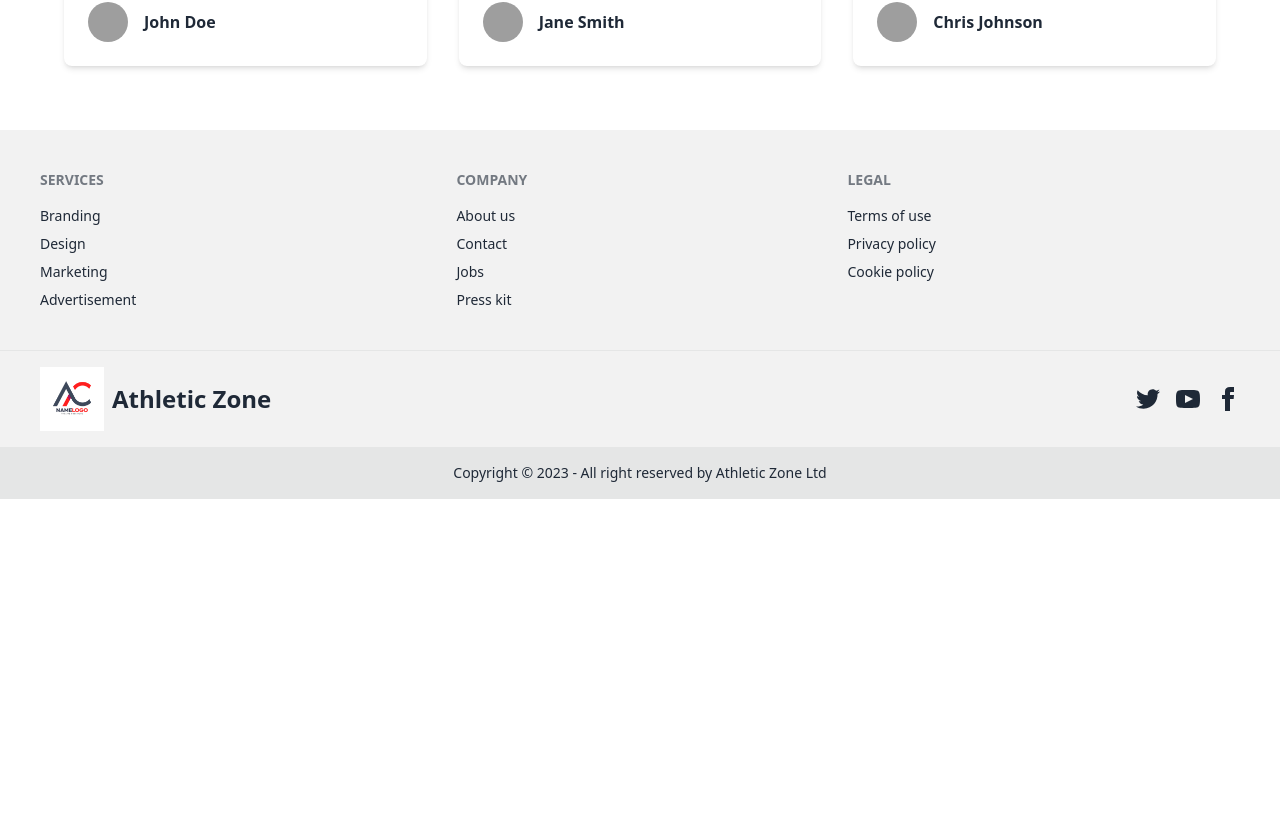
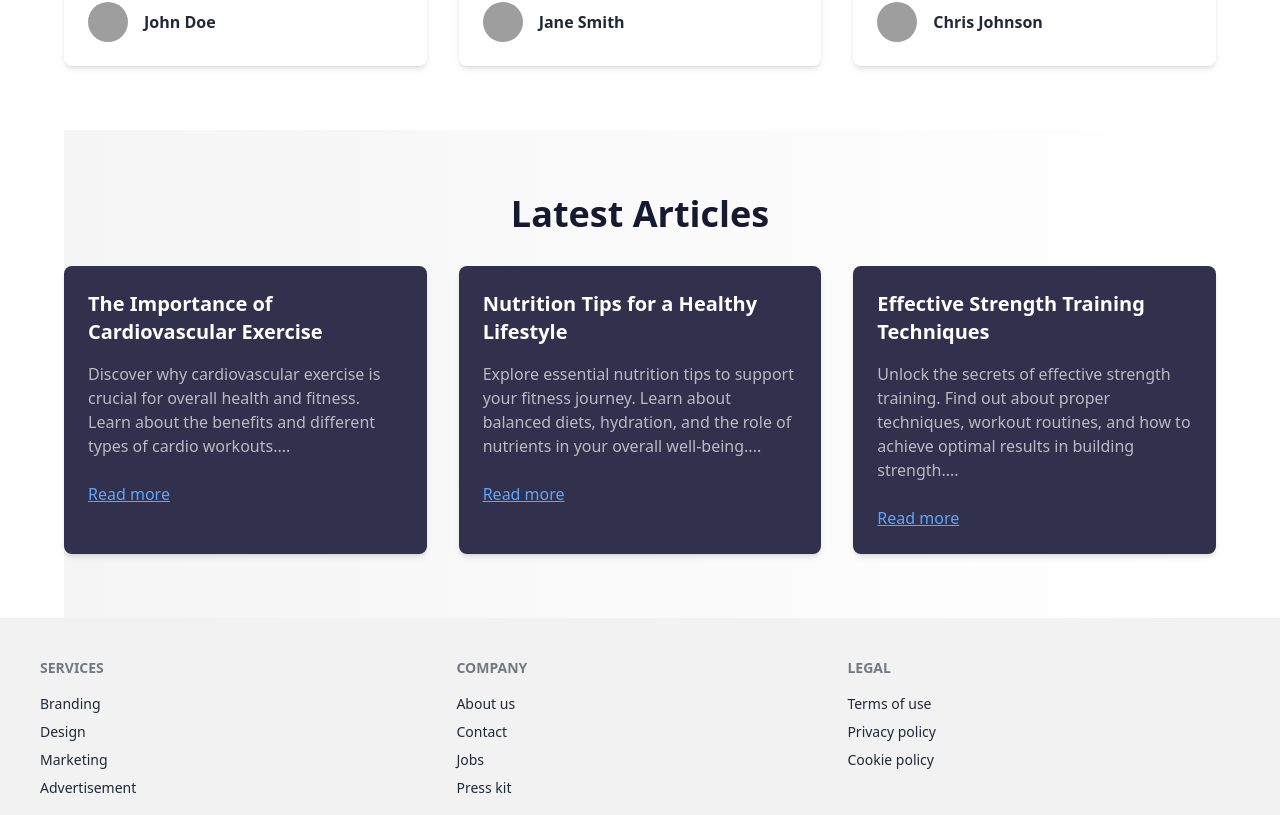
Before and after one commit to tanjib10/Athletic-Zone-Client, a React (Vite) app: page / in a window 1280 px wide. Shown: the part 3070-3885 px from the top of the page. Before the commit the page ends 3569 px from the top, so only its background shows below. Built offline with nearby package versions, Linux system fonts and the light colour scheme; no server answers; grey boxes are pictures that could not be loaded.

Commit message:
added latest articlesd section

```diff
--- a/src/Pages/Home/Home/Home.jsx
+++ b/src/Pages/Home/Home/Home.jsx
@@ -4,6 +4,7 @@ import Featured from "../Featured/Featured";
 import AboutUsSection from "../AboutUsSection/AboutUsSection";
 import TestimonialsSection from "../TestimonialsSection/TestimonialsSection";
 import FeaturedClassesSection from "../FeaturedClassesSection/FeaturedClassesSection";
+import LatestArticlesSection from "../LatestArticlesSection/LatestArticlesSection";
 
 const Home = () => {
   return (
@@ -16,6 +17,7 @@ const Home = () => {
       <AboutUsSection></AboutUsSection>
       <FeaturedClassesSection></FeaturedClassesSection>
       <TestimonialsSection></TestimonialsSection>
+      <LatestArticlesSection></LatestArticlesSection>
     </div>
   );
 };
--- /dev/null
+++ b/src/Pages/Home/LatestArticlesSection/LatestArticlesSection.jsx
@@ -0,0 +1,49 @@
+const LatestArticlesSection = () => {
+  const latestArticles = [
+    {
+      id: 1,
+      title: "The Importance of Cardiovascular Exercise",
+      excerpt:
+        "Discover why cardiovascular exercise is crucial for overall health and fitness. Learn about the benefits and different types of cardio workouts.",
+    },
+    {
+      id: 2,
+      title: "Nutrition Tips for a Healthy Lifestyle",
+      excerpt:
+        "Explore essential nutrition tips to support your fitness journey. Learn about balanced diets, hydration, and the role of nutrients in your overall well-being.",
+    },
+    {
+      id: 3,
+      title: "Effective Strength Training Techniques",
+      excerpt:
+        "Unlock the secrets of effective strength training. Find out about proper techniques, workout routines, and how to achieve optimal results in building strength.",
+    },
+  ];
+
+  return (
+    <section className="py-16 bg-gradient-to-r from-[#f5f5f5] to-[#ffffff]">
+      <div className="container mx-auto">
+        <h2 className="text-4xl font-bold mb-8 text-center text-[#161A30]">
+          Latest Articles
+        </h2>
+
+        <div className="grid grid-cols-1 md:grid-cols-2 lg:grid-cols-3 gap-8 ">
+          {latestArticles.map((article) => (
+            <div
+              key={article.id}
+              className="p-6 rounded-lg shadow-md hover:shadow-lg transition bg-[#31304D] text-white duration-300 transform hover:-translate-y-2"
+            >
+              <h3 className="text-xl font-semibold mb-4">{article.title}</h3>
+              <p className="text-[#B6BBC4] mb-6">{article.excerpt}...</p>
+              <span className="text-blue-400 underline cursor-pointer">
+                Read more
+              </span>
+            </div>
+          ))}
+        </div>
+      </div>
+    </section>
+  );
+};
+
+export default LatestArticlesSection;
--- a/src/Pages/Home/TestimonialsSection/TestimonialsSection.jsx
+++ b/src/Pages/Home/TestimonialsSection/TestimonialsSection.jsx
@@ -27,7 +27,7 @@ const TestimonialsSection = () => {
     <section className="py-16">
       <div className="container mx-auto">
         <h2 className="text-3xl font-bold mb-8 text-center text-[#31304D]">
-          Testimonials & Success Stories
+          Success Stories
         </h2>
 
         <div className="grid grid-cols-1 md:grid-cols-2 lg:grid-cols-3 gap-8">
```
